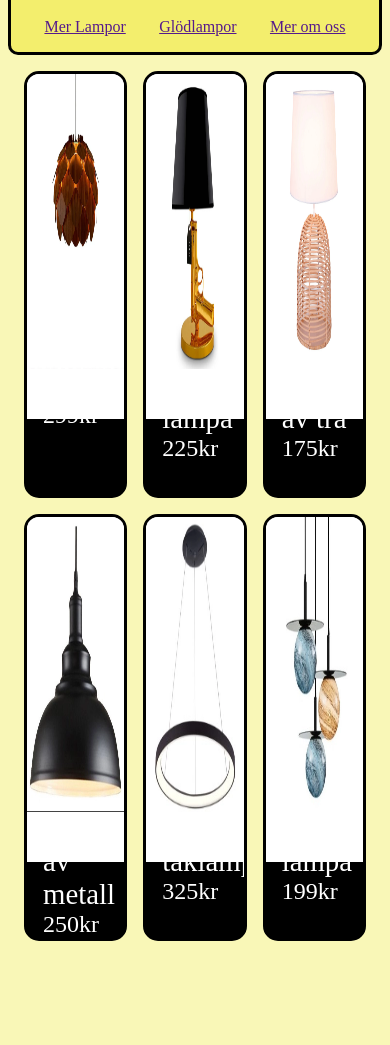
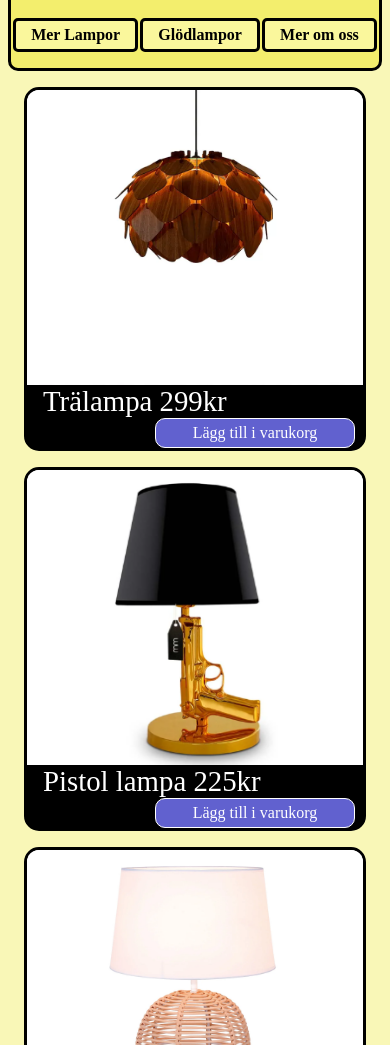
Before and after one commit to te22a-Lee-Theo/Project-2, a plain HTML site: page index.html in a window 390 px wide. Shown: the part 55-1100 px from the top of the page. Before the commit the page ends 1012 px from the top, so only its background shows below. Drawn offline with Linux system fonts and the light colour scheme.

Commit message:
tablet,mobil fix + buttons

```diff
--- a/index.html
+++ b/index.html
@@ -10,41 +10,41 @@
     <div id = "header">
         <h1>LampGalleriet</h1>
         <div id = nav>
-            <a href="">Mer Lampor</a>
-            <a href="">Glödlampor</a>
-            <a href="">Mer om oss</a>
+            <a class="link" href="">Mer Lampor</a>
+            <a class="link" href="">Glödlampor</a>
+            <a class="link" href="">Mer om oss</a>
         </div>
     </div>
     <div class = "grid">
         <div class = "item">
             <img src="./img/Webb_lampa1.webp" alt="Taklampa av trä">
-            <p class= "produkt">Trälampa</p>
-            <p class= "pris">299kr</p>
+            <p class= "produkt">Trälampa 299kr</p>
+            <a class= "button" href="">Lägg till i varukorg</a>
         </div>
         <div class = "item">
             <img src="./img/Webb_lampa2.webp" alt="Bordslampa lik en pistol">
-            <p class= "produkt">Pistol lampa </p>
-            <p class= "pris">225kr</p>
+            <p class= "produkt">Pistol lampa 225kr </p>
+            <a class= "button" href="">Lägg till i varukorg</a>
         </div>
         <div class = "item">
             <img src="./img/Webb_lampa3.webp" alt="Bordslampa av trä">
-            <p class= "produkt">Bordslampa av trä </p>
-            <p class= "pris">175kr</p>
+            <p class= "produkt">Bordslampa av trä 175kr </p>
+            <a class= "button" href="">Lägg till i varukorg</a>
         </div>
         <div class = "item">
             <img src="./img/Webb_lampa4.webp" alt="Taklampa i metall">
-            <p class= "produkt">Taklampa av metall </p>
-            <p class= "pris">250kr</p>
+            <p class= "produkt">Taklampa av metall 250kr</p>
+            <a class= "button" href="">Lägg till i varukorg</a>
         </div>
         <div class = "item">
             <img src="./img/Webb_lampa5.webp" alt="Rund LED lampa">
-            <p class= "produkt">Dimbar taklampa </p>
-            <p class= "pris">325kr</p>
+            <p class= "produkt">Dimbar taklampa 325kr</p>
+            <a class= "button" href="">Lägg till i varukorg</a>
         </div>
         <div class = "item">
             <img src="./img/Webb_lampa6.webp" alt="Lampa lik en planet">
-            <p class= "produkt">Planet lampa </p>
-            <p class= "pris">199kr</p>
+            <p class= "produkt">Planet lampa 199kr</p>
+            <a class= "button" href="">Lägg till i varukorg</a>
         </div>
 
     </div>
--- a/style.css
+++ b/style.css
@@ -35,7 +35,7 @@ img{
     flex-direction: column;
     border: solid black;
     border-radius: 15px;
-    background-image: linear-gradient(to top, black 0%, black 18%, white 18%, white 100%);
+    background-image: linear-gradient(to top, black 0%, black 22%, white 22%, white 100%);
     overflow: hidden;
 
 }
@@ -45,13 +45,42 @@ img{
     padding-left: 1rem;
     color: white;
 }
-.pris{
+/* .pris{
     font-size: 1.5em;
     color: white;
     margin-top: 0%;
     margin-bottom: 0%;
     padding-left: 1rem;
+    width: 25%;
+}*/
+.button{
+    text-align: center;
+    font-size: 1em;
+    text-decoration: none;
+    background-color:rgb(97, 97, 207);
+    color: white;
+    padding: 5px 15px;
+    border: 1px solid white;
+    border-radius: 10px;
+    width: 35%;
+    position:relative;
+    left: 13em;
 }
+.button:hover{
+    transition: all 0.5s ease-in-out;
+    border-radius: 15px;
+}
+
+.link{
+    text-decoration: none;
+    color: black;
+    border: solid black;
+    border-radius: 5px;
+    padding: 5px 15px;
+    font-weight: bold;
+    background-color: #faf79c ;
+}
+
 
 @media screen and (min-width: 641px) and (max-width: 1007px){
     .grid{
@@ -59,5 +88,21 @@ img{
         grid-template-columns: 1fr 1fr;
         grid-template-rows: 1fr 1fr 1fr;
     }
+    .button{
+        position: relative;
+        left: 12em;
+    }
 
 }
+
+@media screen and (max-width: 640px){
+    .grid{
+        display: grid;
+        grid-template-columns: 1fr;
+    }
+    .button{
+        width: 50%;
+        position: relative;
+        left: 8em;
+    }
+}
```
